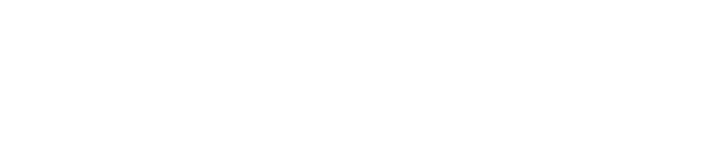
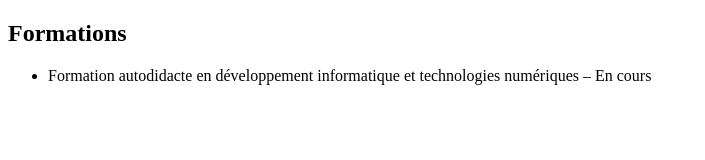
Before and after one commit to i6moons/mon-cv, a plain HTML site: page index.html in a window 1280 px wide. Shown: the whole page, without its empty margins (0-705 px from the left). Drawn offline with Linux system fonts and the light colour scheme.

Commit message:
mise en place de la section formations

```diff
--- a/index.html
+++ b/index.html
@@ -7,6 +7,11 @@
     <link rel="stylesheet" href="style.css">
 </head>
 <body>
-
+    <section id="formations">
+        <h2>Formations</h2>
+        <ul>
+            <li>Formation autodidacte en développement informatique et technologies numériques – En cours</li>
+        </ul>
+    </section>
 </body>
 </html>
```
